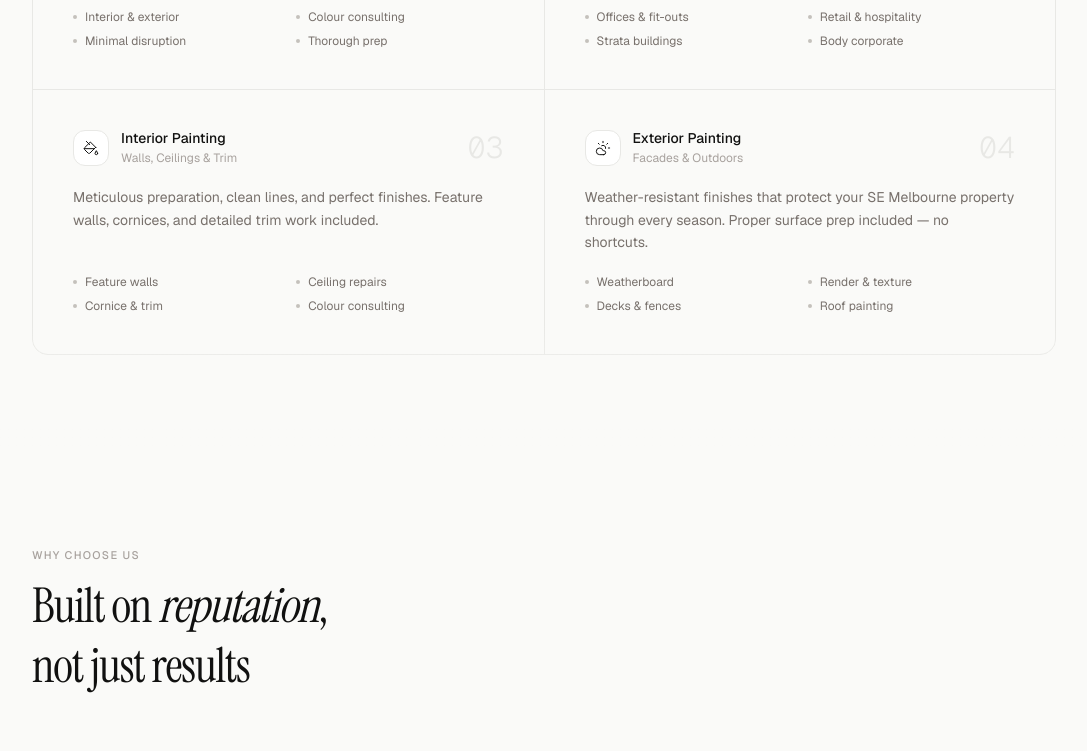
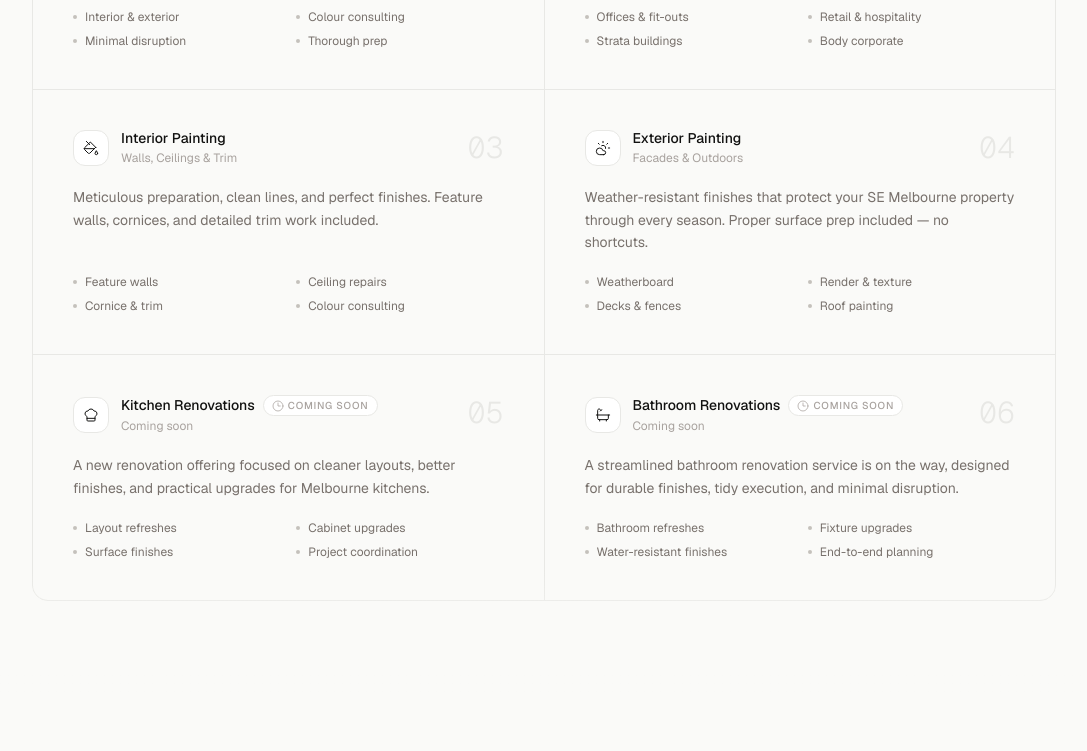
Before and after one commit to thisisaldo/paintcraft, a Next.js app: page / in a window 1280 px wide. Shown: the part 3837-4588 px from the top of the page, without its empty margins (96-1183 px from the left). Built offline with nearby package versions, Linux system fonts and the light colour scheme.

Commit message:
Add coming soon renovation services

```diff
--- a/src/components/services.tsx
+++ b/src/components/services.tsx
@@ -1,4 +1,4 @@
-import { Home, Building2, PaintBucket, CloudSun } from 'lucide-react'
+import { Home, Building2, PaintBucket, CloudSun, ChefHat, Bath, Clock3 } from 'lucide-react'
 
 const services = [
   {
@@ -32,6 +32,24 @@ const services = [
     description:
       'Weather-resistant finishes that protect your SE Melbourne property through every season. Proper surface prep included — no shortcuts.',
     features: ['Weatherboard', 'Render & texture', 'Decks & fences', 'Roof painting'],
+  },
+  {
+    icon: ChefHat,
+    title: 'Kitchen Renovations',
+    subtitle: 'Coming soon',
+    description:
+      'A new renovation offering focused on cleaner layouts, better finishes, and practical upgrades for Melbourne kitchens.',
+    features: ['Layout refreshes', 'Cabinet upgrades', 'Surface finishes', 'Project coordination'],
+    comingSoon: true,
+  },
+  {
+    icon: Bath,
+    title: 'Bathroom Renovations',
+    subtitle: 'Coming soon',
+    description:
+      'A streamlined bathroom renovation service is on the way, designed for durable finishes, tidy execution, and minimal disruption.',
+    features: ['Bathroom refreshes', 'Fixture upgrades', 'Water-resistant finishes', 'End-to-end planning'],
+    comingSoon: true,
   },
 ]
 
@@ -74,9 +92,17 @@ export default function Services() {
                       <Icon className="w-4 h-4 text-[#111110]" strokeWidth={1.5} />
                     </div>
                     <div>
-                      <h3 className="text-[#111110] font-medium text-sm leading-tight">
-                        {service.title}
-                      </h3>
+                      <div className="flex flex-wrap items-center gap-2">
+                        <h3 className="text-[#111110] font-medium text-sm leading-tight">
+                          {service.title}
+                        </h3>
+                        {service.comingSoon && (
+                          <span className="inline-flex items-center gap-1 rounded-full border border-[#E8E8E5] bg-white px-2 py-0.5 text-[10px] font-medium uppercase tracking-[0.08em] text-[#A8A29E]">
+                            <Clock3 className="h-3 w-3" strokeWidth={1.5} />
+                            Coming soon
+                          </span>
+                        )}
+                      </div>
                       <p className="text-[#A8A29E] text-xs mt-0.5">{service.subtitle}</p>
                     </div>
                   </div>
```
